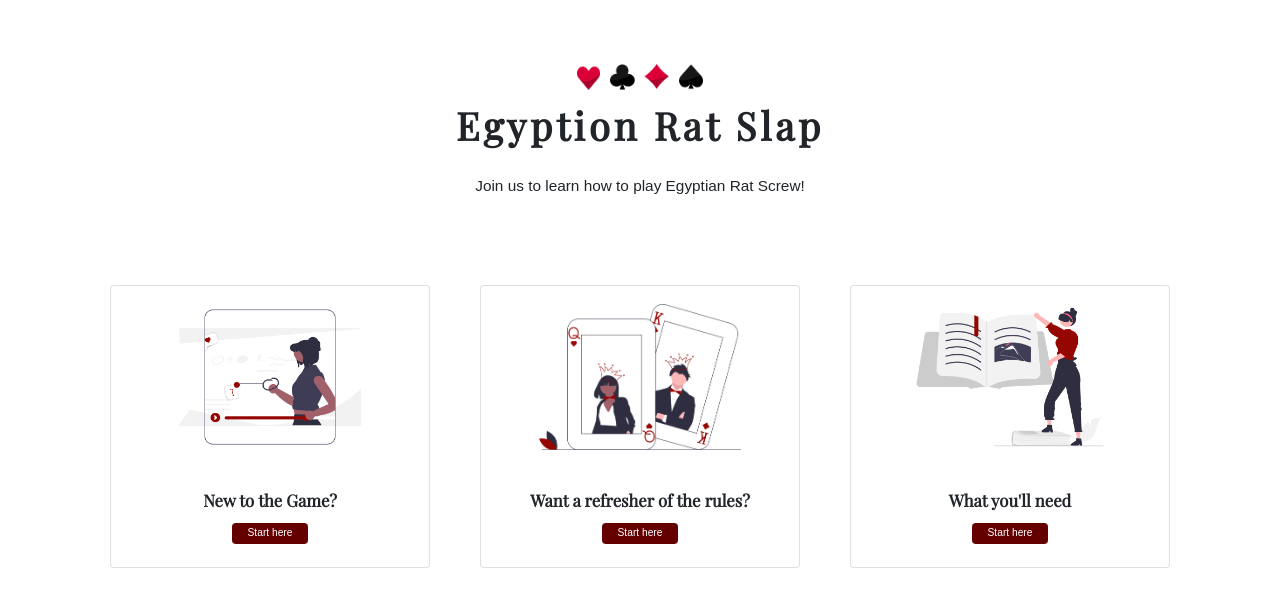
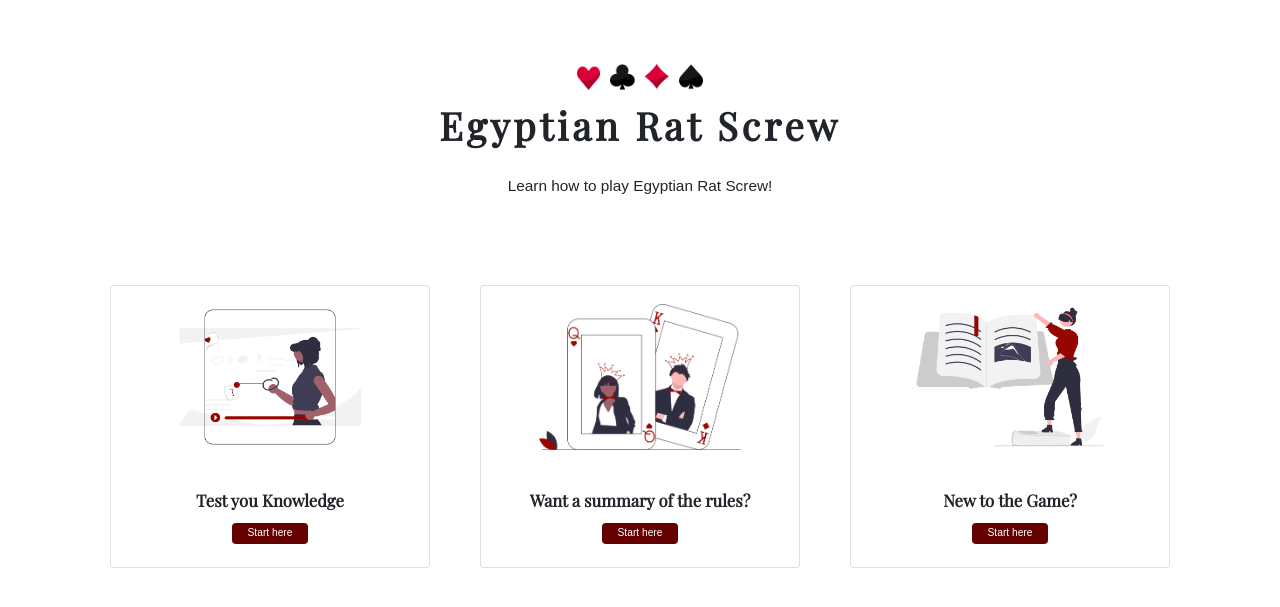
Before and after one commit to rew2155/UI_Group_Project_ERS, a Flask app: page / in a window 1280 px wide. Shown: the part 59-666 px from the top of the page. Run offline with Flask 3, Linux system fonts and the light colour scheme; some libraries are stand-ins or nearby versions; some web fonts are replaced.

Commit message:
tweaked some text on the home page

```diff
--- a/templates/homepage.html
+++ b/templates/homepage.html
@@ -17,8 +17,8 @@
 
       <div class="home-headers">
         <img src="/static/images/icons.png" class="home-icons" alt="icons">
-        <h1 class = "home-msg">Egyption Rat Slap</h1>
-        <div class="home-subtitle">Join us to learn how to play Egyptian Rat Screw!</div>
+        <h1 class = "home-msg">Egyptian Rat Screw</h1>
+        <div class="home-subtitle">Learn how to play Egyptian Rat Screw!</div>
       </div>
         <br>
 
@@ -28,9 +28,9 @@
                 <div class="card text-center">
                   <img src="/static/images/undraw_Tutorial_video_re_wepc.png" class="card-img-top mx-auto" alt="New to the Game?">
                   <div class="card-body">
-                    <h5 class="card-title">New to the Game?</h5>
+                    <h5 class="card-title">Test you Knowledge</h5>
                     <!-- <button class="btn">Start here</button> -->
-                    <a href="/setup/1" class="btn btn-primary">Start here</a>
+                    <a href="/quiz/1" class="btn btn-primary">Start here</a>
 
                   </div>
                 </div>
@@ -39,7 +39,7 @@
                 <div class="card text-center">
                   <img src="/static/images/undraw_playing_cards_cywn (1).png" class="card-img-top mx-auto" alt="Want a refresher of the rules?">
                   <div class="card-body">
-                    <h5 class="card-title">Want a refresher of the rules?</h5>
+                    <h5 class="card-title">Want a summary of the rules?</h5>
                     <a href="/quickstart" class="btn btn-primary">Start here</a>
                   </div>
                 </div>
@@ -48,7 +48,7 @@
                 <div class="card text-center">
                   <img src="/static/images/undraw_Book_lover_re_rwjy.png" class="card-img-top mx-auto" alt="What you'll need">
                   <div class="card-body">
-                    <h5 class="card-title">What you'll need</h5>
+                    <h5 class="card-title">New to the Game?</h5>
                     <a href="/setup/1" class="btn btn-primary">Start here</a>
                   </div>
                 </div>
```
